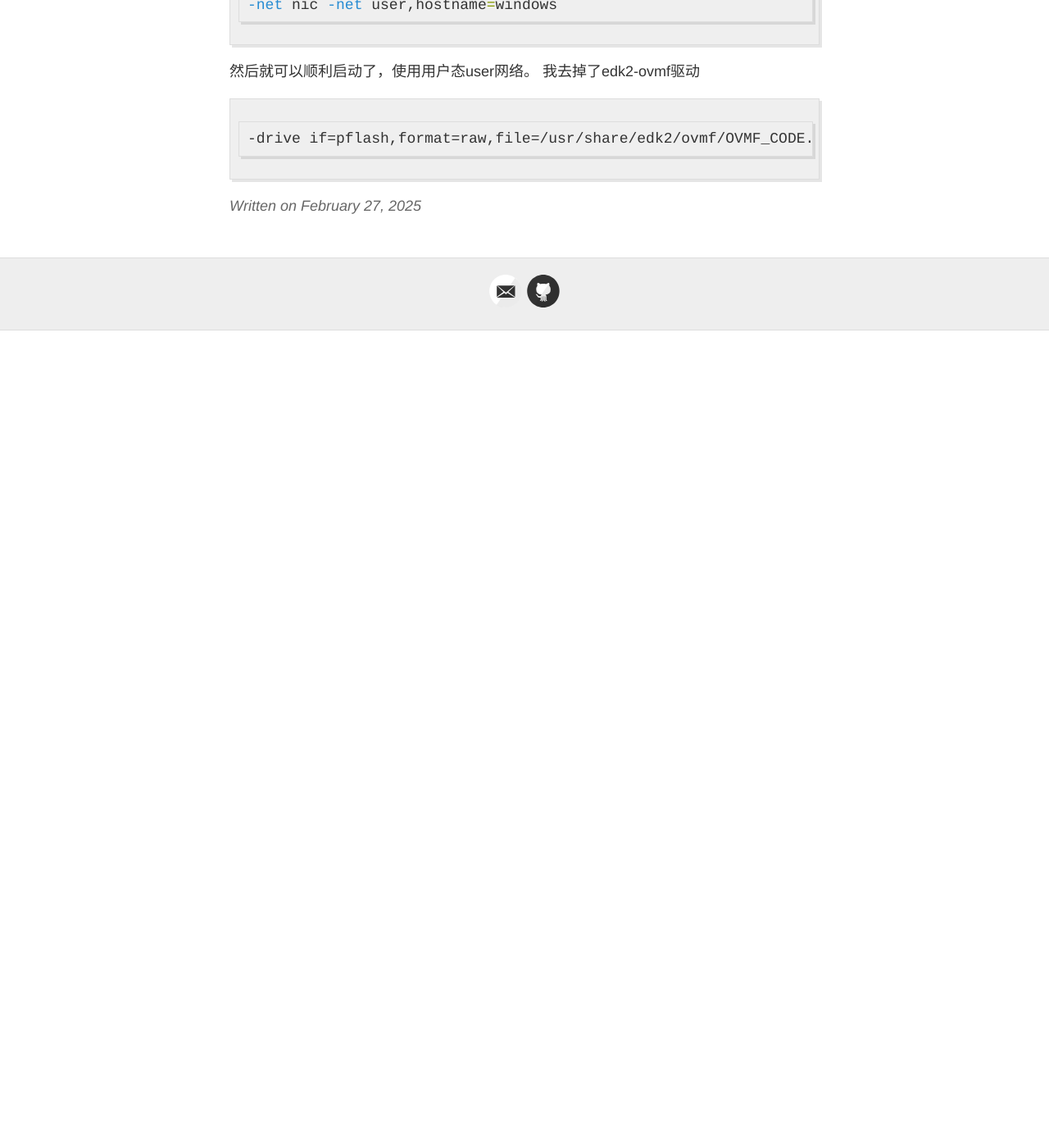
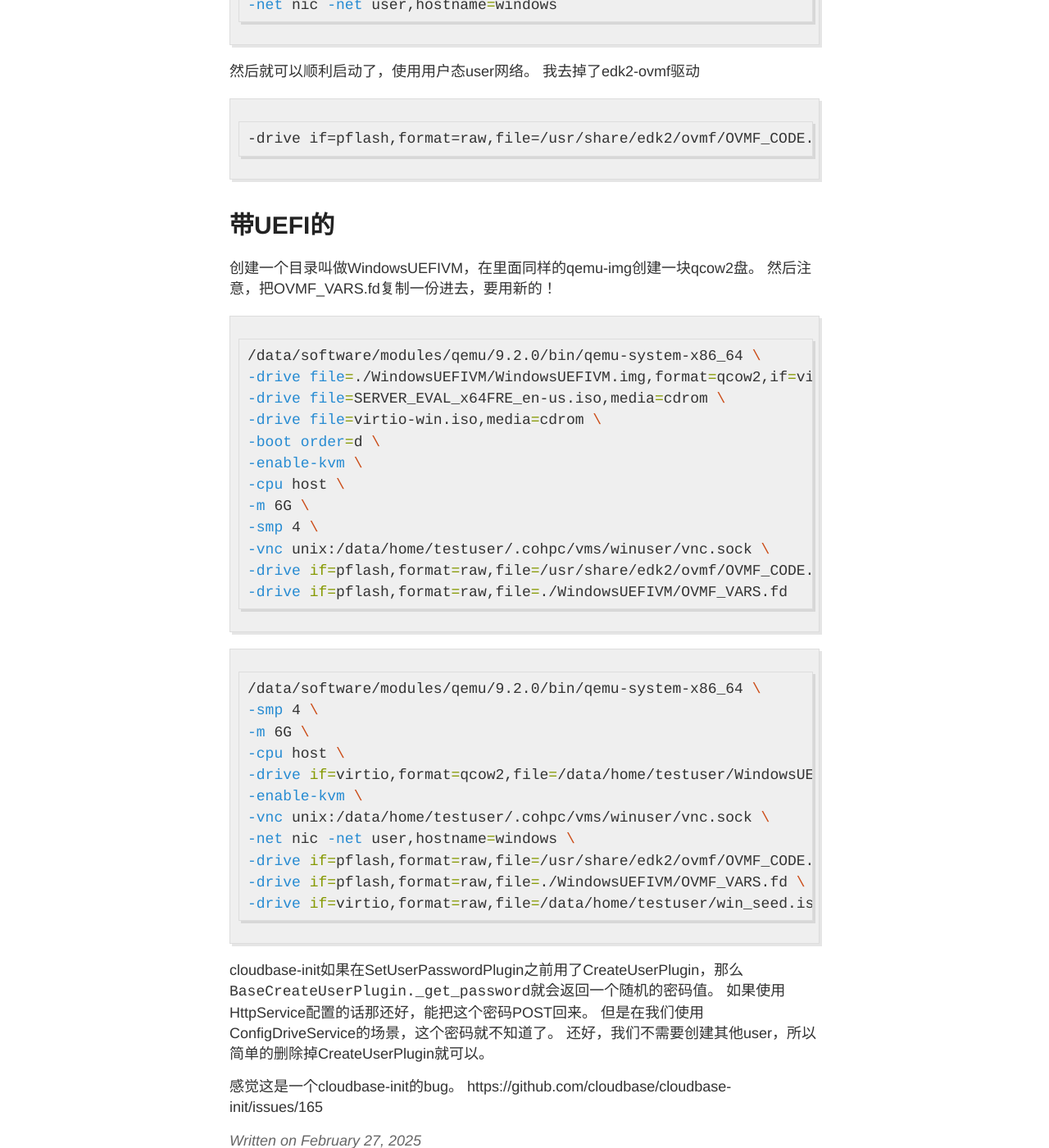
Before and after one commit to xuehaonan27/xuehaonan27.github.io, a Jekyll site: the page built from _posts/2025-02-27-BootWindows.md, in a window 1280 px wide and 1400 px high, scrolled down 1744 px. Shown: the whole window at 82% size. Built offline with Jekyll 4.4.1, drawn with Linux system fonts in a browser that asks for light colours; before the commit the page ends 2147 px from its top, so only the background shows below that.

Commit message:
feat: temporary commit.

````diff
--- a/_posts/2025-02-27-BootWindows.md
+++ b/_posts/2025-02-27-BootWindows.md
@@ -67,3 +67,45 @@ qemu-img create -f qcow2 WindowsVM.img 64G
 ```
 -drive if=pflash,format=raw,file=/usr/share/edk2/ovmf/OVMF_CODE.fd,readonly=on
 ```
+
+# 带UEFI的
+
+创建一个目录叫做WindowsUEFIVM，在里面同样的qemu-img创建一块qcow2盘。
+然后注意，把OVMF_VARS.fd复制一份进去，要用新的！
+
+```shell
+/data/software/modules/qemu/9.2.0/bin/qemu-system-x86_64 \
+-drive file=./WindowsUEFIVM/WindowsUEFIVM.img,format=qcow2,if=virtio \
+-drive file=SERVER_EVAL_x64FRE_en-us.iso,media=cdrom \
+-drive file=virtio-win.iso,media=cdrom \
+-boot order=d \
+-enable-kvm \
+-cpu host \
+-m 6G \
+-smp 4 \
+-vnc unix:/data/home/testuser/.cohpc/vms/winuser/vnc.sock \
+-drive if=pflash,format=raw,file=/usr/share/edk2/ovmf/OVMF_CODE.fd,readonly=on \
+-drive if=pflash,format=raw,file=./WindowsUEFIVM/OVMF_VARS.fd
+```
+
+```shell
+/data/software/modules/qemu/9.2.0/bin/qemu-system-x86_64 \
+-smp 4 \
+-m 6G \
+-cpu host \
+-drive if=virtio,format=qcow2,file=/data/home/testuser/WindowsUEFIVM.img \
+-enable-kvm \
+-vnc unix:/data/home/testuser/.cohpc/vms/winuser/vnc.sock \
+-net nic -net user,hostname=windows \
+-drive if=pflash,format=raw,file=/usr/share/edk2/ovmf/OVMF_CODE.fd,readonly=on \
+-drive if=pflash,format=raw,file=./WindowsUEFIVM/OVMF_VARS.fd \
+-drive if=virtio,format=raw,file=/data/home/testuser/win_seed.iso
+```
+
+cloudbase-init如果在SetUserPasswordPlugin之前用了CreateUserPlugin，那么`BaseCreateUserPlugin._get_password`就会返回一个随机的密码值。
+如果使用HttpService配置的话那还好，能把这个密码POST回来。
+但是在我们使用ConfigDriveService的场景，这个密码就不知道了。
+还好，我们不需要创建其他user，所以简单的删除掉CreateUserPlugin就可以。
+
+感觉这是一个cloudbase-init的bug。
+https://github.com/cloudbase/cloudbase-init/issues/165
````
Also changed, not shown: _posts/2025-03-02-SetupMacMiniM4.md (added, +102 -0 lines).
